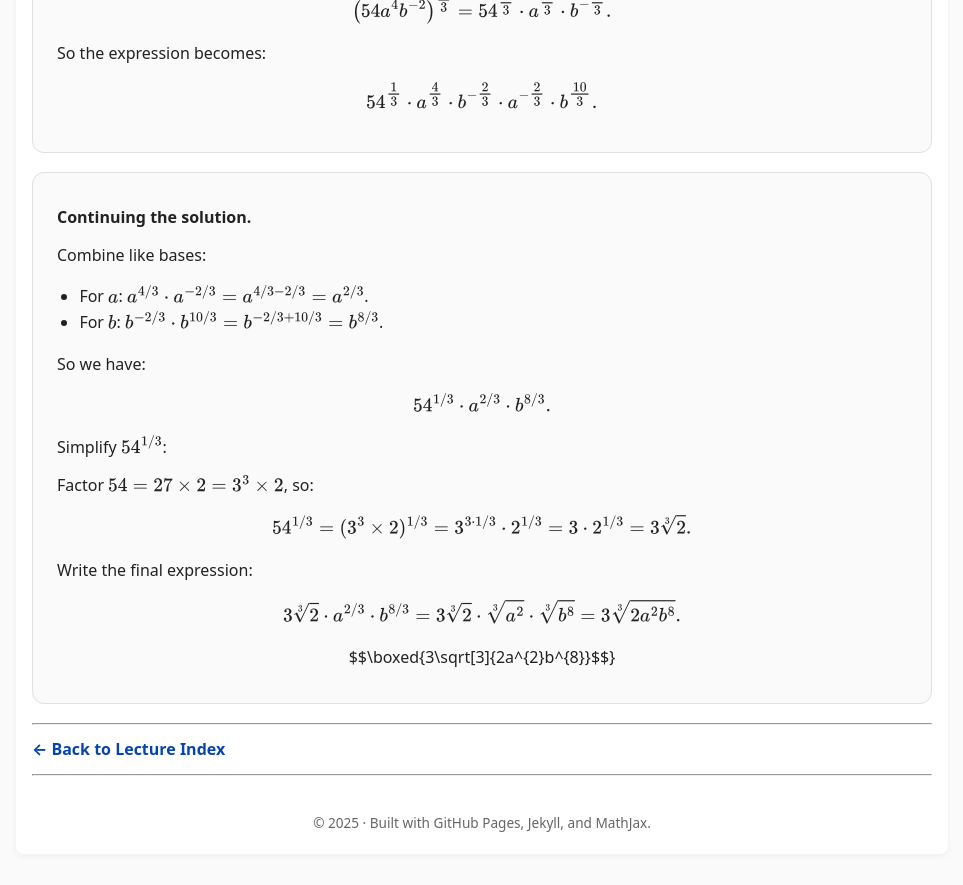
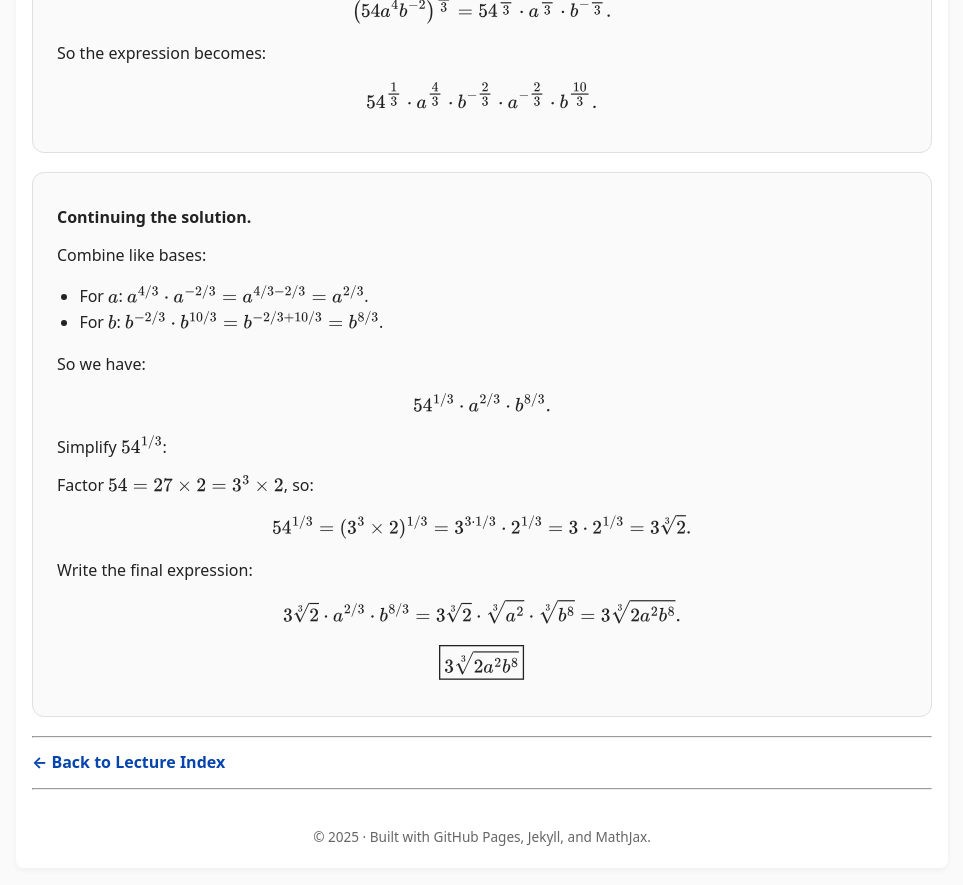
Before and after one commit to SaleemKamaludin/SaleemKamaludin.github.io, a Jekyll site: the page built from courses/math-1115/lecture-notes/lecture3.md, in a window 1280 px wide and 900 px high, scrolled down 11342 px. Shown: the top 885 px of the window, without its empty margins (158-1121 px from the left). Built offline with Jekyll 4.4.1, drawn with Linux system fonts in a browser that asks for light colours.

Commit message:
Update lecture3.md

```diff
--- a/courses/math-1115/lecture-notes/lecture3.md
+++ b/courses/math-1115/lecture-notes/lecture3.md
@@ -1647,8 +1647,9 @@ To ensure consistency, these operations must be performed in a **specific order*
 
 
 <p style="text-align:center; margin-top:0.6rem;">
-    $$\boxed{3\sqrt[3]{2a^{2}b^{8}}$$}
-  </p>
+  $$\boxed{3\sqrt[3]{2a^{2}b^{8}}}$$
+</p>
+
 </div>
 
 
```
